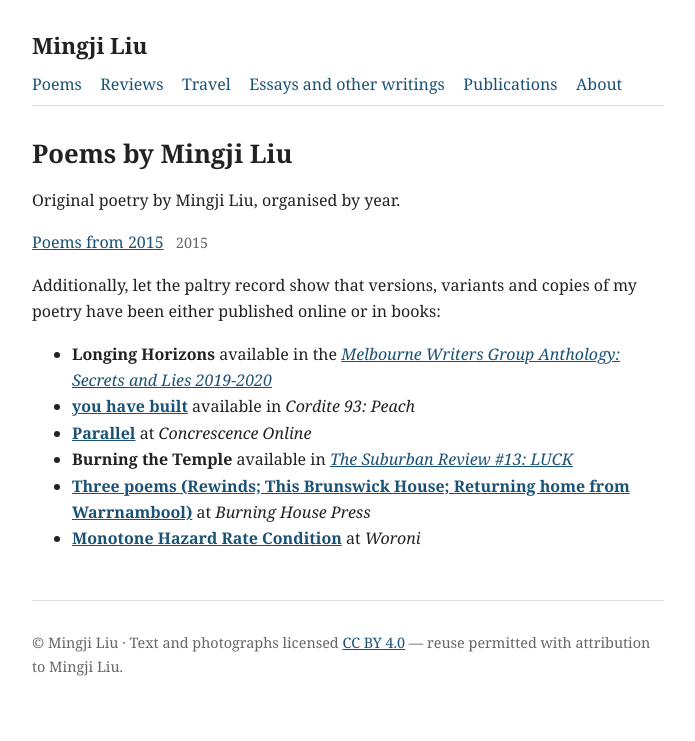
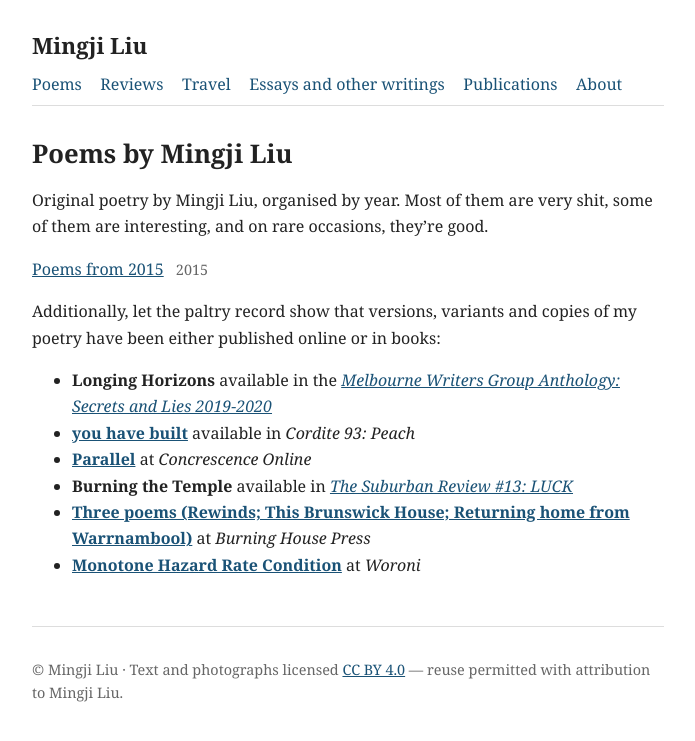
Before and after one commit to mingjiliu/mingjiliu.github.io, a Jekyll site: the page built from poems/index.md, in a window 1280 px wide. Shown: the top 741 px of the page, without its empty margins (292-987 px from the left). Built offline with Jekyll 4.4.1, drawn with Linux system fonts in a browser that asks for light colours.

Commit message:
Update index.md

```diff
--- a/poems/index.md
+++ b/poems/index.md
@@ -4,7 +4,7 @@ collection: poems
 layout: section
 permalink: /poems/
 ---
-Original poetry by Mingji Liu, organised by year.
+Original poetry by Mingji Liu, organised by year. Most of them are very shit, some of them are interesting, and on rare occasions, they’re good.
 
 <!--below-->
 
```
